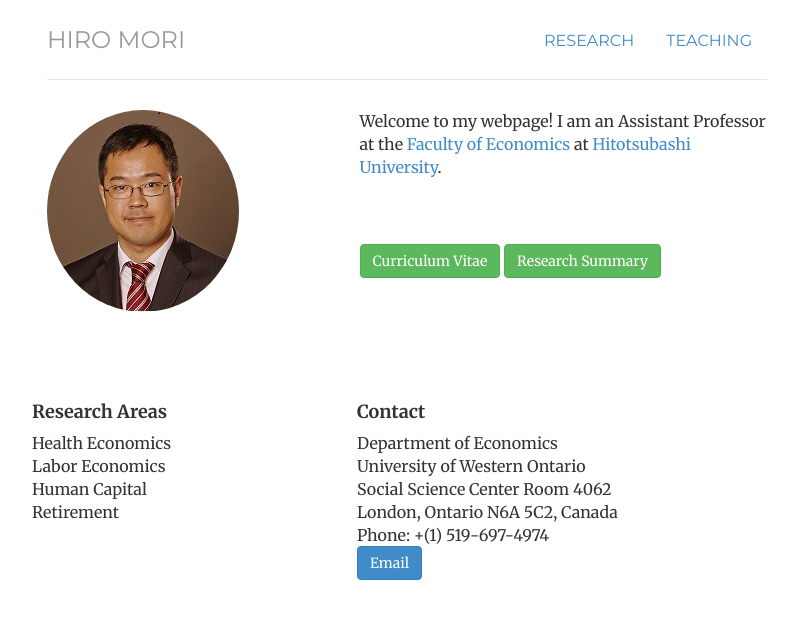
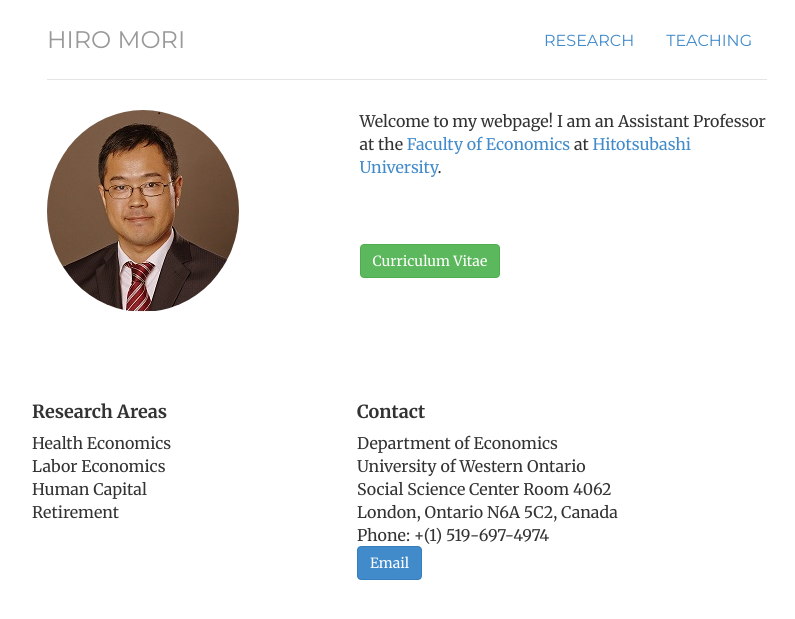
Before and after one commit to morihiroaki/morihiroaki.github.io, a Jekyll site: the page built from index.html, in a window 1280 px wide. Shown: the top 619 px of the page, without its empty margins (233-1028 px from the left). Built offline with Jekyll 4.4.1, drawn with Linux system fonts in a browser that asks for light colours.

Commit message:
Update index.html

```diff
--- a/index.html
+++ b/index.html
@@ -16,7 +16,7 @@ description:
               <p> </p>
               <br/>
               	<a target="_blank" href="/files/cv_mori.pdf" class="btn btn-success" title="Download CV as PDF">Curriculum Vitae</a>
-              	<a target="_blank" href="/files/research_summary.pdf" class="btn btn-success" title="Download reserch summary as PDF">Research Summary</a>
+              	<!--a target="_blank" href="/files/research_summary.pdf" class="btn btn-success" title="Download reserch summary as PDF">Research Summary</a-->
               <!--a class="btn btn-primary" href="/cv.html">CV</a-->
               <!--a class="btn btn-warning" href="/research.html">Research</a-->
               <!--a class="btn btn-danger" href="/teaching.html">Teaching</a-->
```
